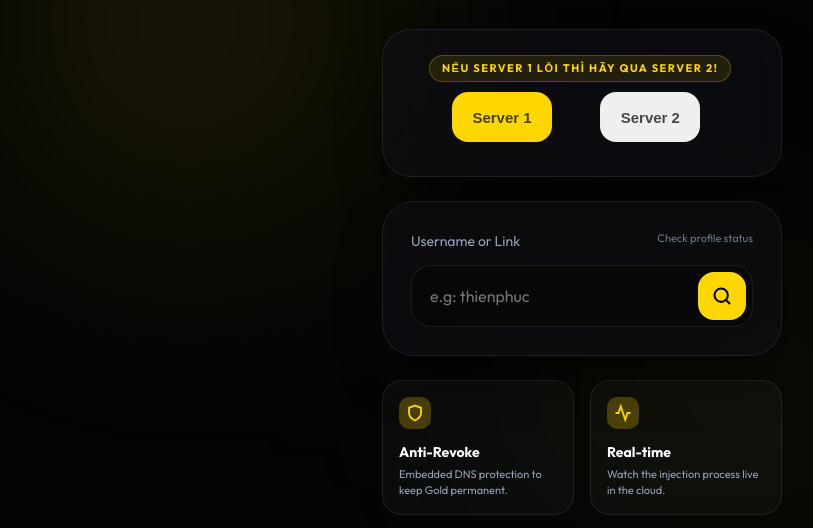
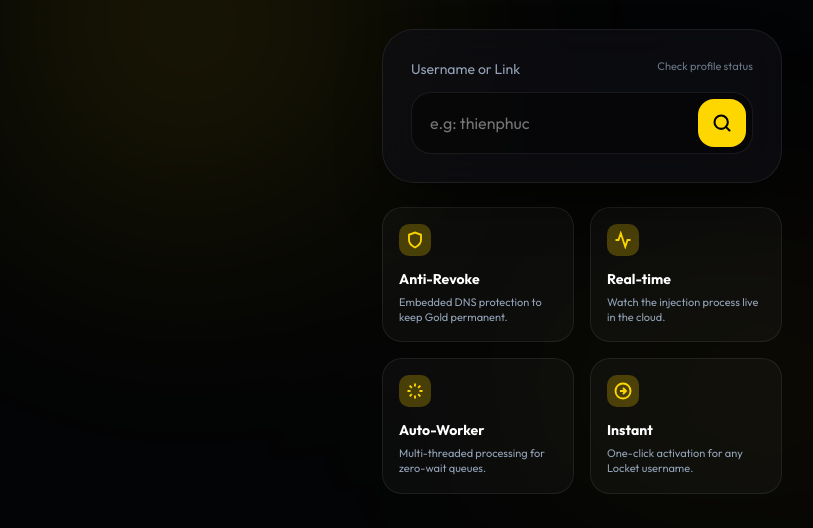
Before and after one commit to cskhdangthienphuc-ship-it/locketgold, a plain HTML site: page web/index.html in a window 1280 px wide. Shown: the part 271-799 px from the top of the page, without its empty margins (58-871 px from the left). Drawn offline with Linux system fonts and the light colour scheme; a script that the page names is missing.

Commit message:
Update index.html

```diff
--- a/web/index.html
+++ b/web/index.html
@@ -688,11 +688,7 @@ footer {
             <h1>Locket Gold By ThienPhuc</h1>
             <span class="badge">Professional Activator</span>
         </header>
-            <section class="server-input fade-in">
-                <span class="badge" style="margin-left:22px; margin-bottom: 10px;">Nếu server 1 lỗi thì hãy qua server 2!</span>
-                <button class="server-btn active"><h3 style="font-size: 15px; opacity: 0.7;">Server 1</h3></button>
-                <button onclick="window.open('https://uplocket-three.vercel.app', '_self')" class="server-btn"><h3 style="font-size: 15px; opacity: 0.7;">Server 2</h3></button>
-            </section>
+
         <!-- Main Content -->
         <main>
             <!-- Step 1: Input -->
```
